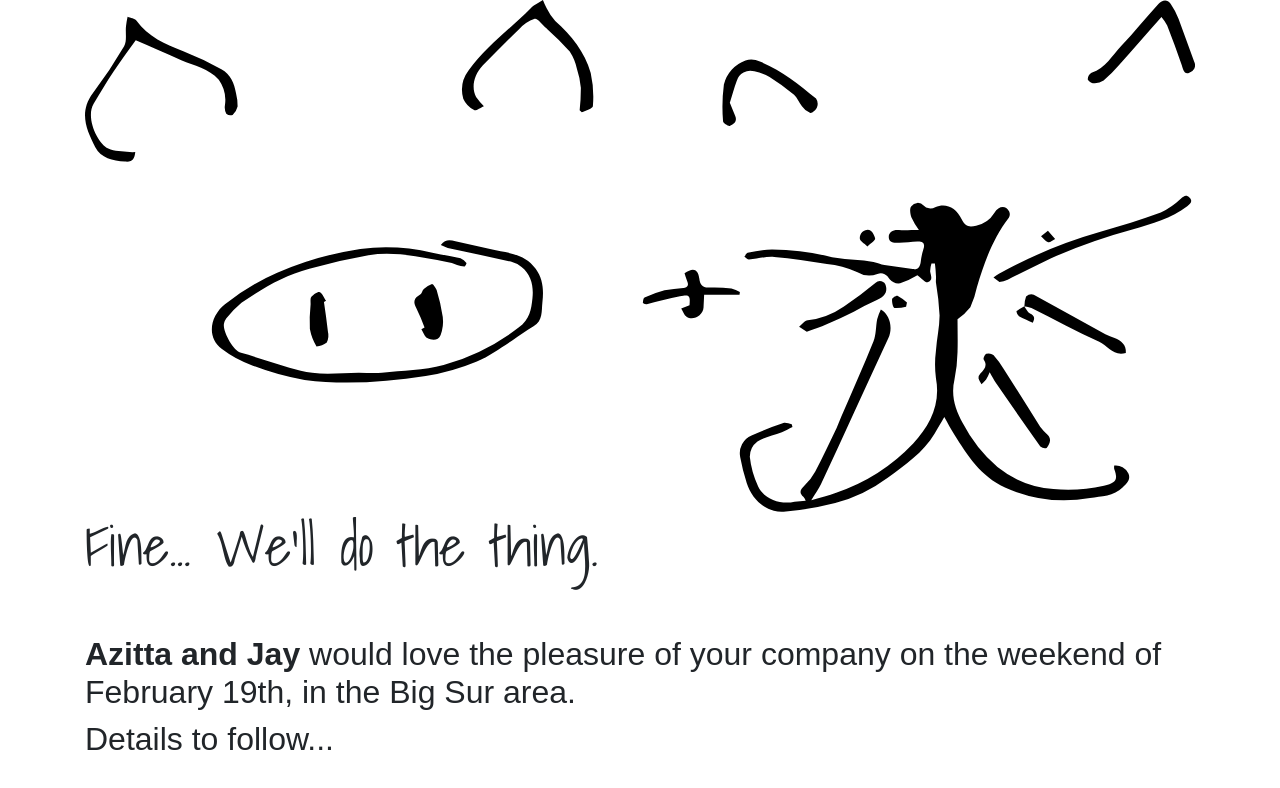
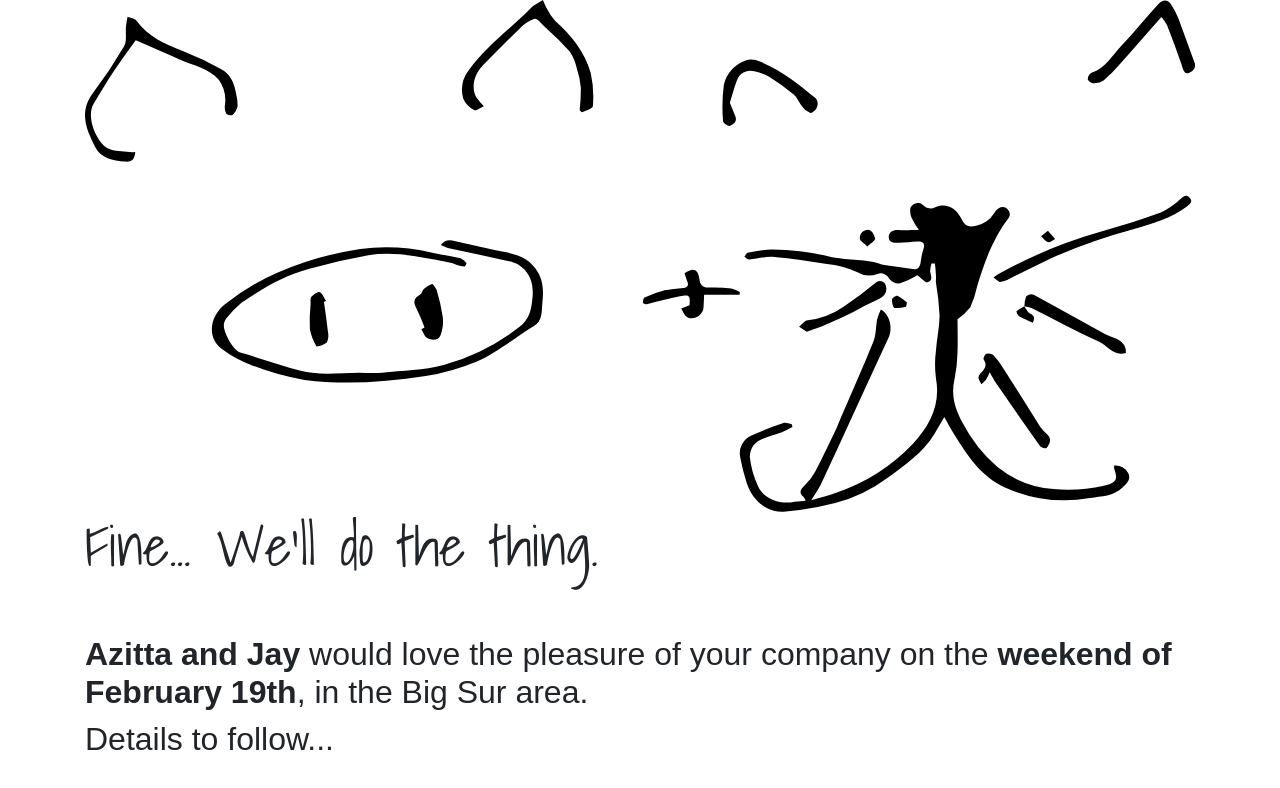
Before and after one commit to jayweiler/p-k, a plain HTML site: page index.html in a window 1280 px wide. Drawn offline with nearby package versions, Linux system fonts and the light colour scheme; a web font is replaced by a local one.

Commit message:
strong text

```diff
--- a/index.html
+++ b/index.html
@@ -25,7 +25,7 @@
     <h1 class="display-4" style="font-family: 'Shadows Into Light', cursive; text-align: 'center';">Fine... We'll do the thing.
     </h1>
     <br><br>
-    <h2 style="font-family: adore-you-slanted, sans-serif; text-align: 'center';"><b>Azitta and Jay</b> would love the pleasure of your company on the weekend of February 19th, in the Big Sur area.</h2>
+    <h2 style="font-family: adore-you-slanted, sans-serif; text-align: 'center';"><strong>Azitta and Jay</strong> would love the pleasure of your company on the <strong>weekend of February 19th</strong>, in the Big Sur area.</h2>
       <h2 style="font-family: adore-you-slanted, sans-serif; text-align: 'center';">Details to follow...</h2>
   </div>
   <script src="https://code.jquery.com/jquery-3.3.1.slim.min.js" integrity="sha384-q8i/X+965DzO0rT7abK41JStQIAqVgRVzpbzo5smXKp4YfRvH+8abtTE1Pi6jizo" crossorigin="anonymous"></script>
```
